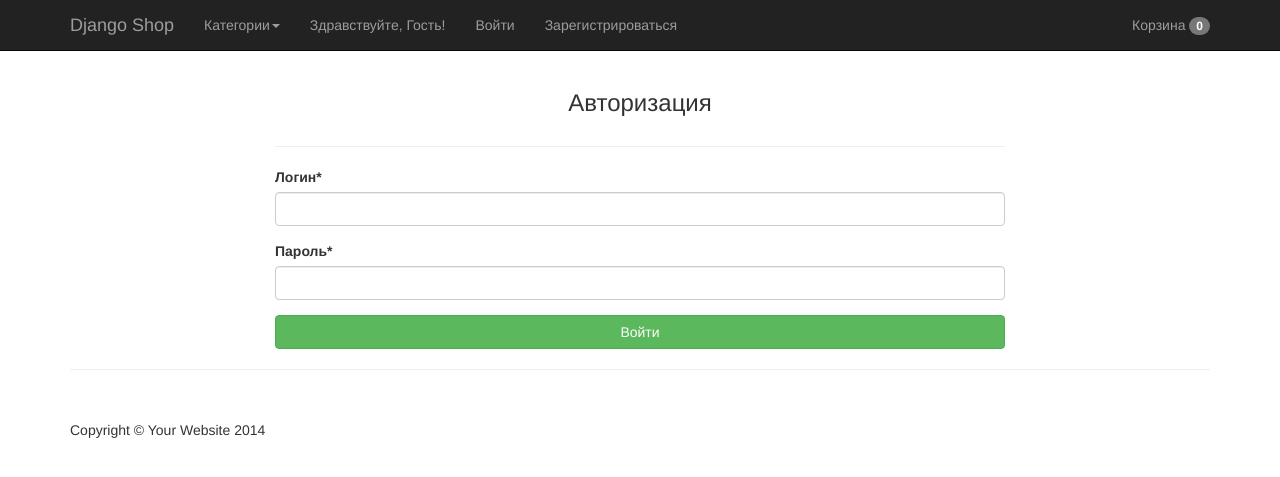
After one commit to freetoyer/djangoshop, a Django app: page /login/ in a window 1280 px wide. The commit adds this page. Shown: the top 477 px of the page. Run offline with Django 3.2, Linux system fonts and the light colour scheme; some libraries are stand-ins or nearby versions.

Commit message:
login and registration

```diff
--- a/djangoshop/eshopapp/forms.py
+++ b/djangoshop/eshopapp/forms.py
@@ -2,6 +2,16 @@
 from django import forms
 from django.utils import timezone
 from django.contrib.auth.models import User
+
+
+class LoginForm(forms.Form):
+    username = forms.CharField()
+    password = forms.CharField(widget=forms.PasswordInput)
+
+    def __init__(self, *args, **kwargs):
+        super(LoginForm, self).__init__(*args, **kwargs)
+        self.fields['username'].label = 'Логин'
+        self.fields['password'].label = 'Пароль'
 
 
 class RegistrationForm(forms.ModelForm):
--- a/djangoshop/eshopapp/templates/base.html
+++ b/djangoshop/eshopapp/templates/base.html
@@ -58,6 +58,12 @@
                     {% if not request.user.is_authenticated %}
                     <li>
                         <p class='navbar-text'>Здравствуйте, Гость!</p>
+                    </li>
+                    <li>
+                        <a href='{% url 'login' %}'>Войти</a>
+                    </li>
+                    <li>
+                        <a href='{% url 'registration' %}'>Зарегистрироваться</a>
                     </li>
                     {% else %}
                     <li>
@@ -139,7 +145,7 @@
 								<h6><strong><a href={{ product.get_absolute_url }}>{{ product }}</a></strong></h6>
                                 <br>
 								{% if request.user.is_authenticated %}<p class='text-center'><a href='#' class='add_to_cart' data-slug='{{ product.slug }}'><button class='btn btn-danger'>Добавить в корзину</button></a></p>{% endif %}
-                                {% if not request.user.is_authenticated %}<p class='text-justify'>Заказывать товар могут только авторизированные пользователи. Пожалуйста, <a href='#'>войдите</a> или <a href='{% url 'registration' %}'>зарегистрируйтесь</a></p>{% endif %}
+                                {% if not request.user.is_authenticated %}<p class='text-justify'>Заказывать товар могут только авторизированные пользователи. Пожалуйста, <a href='{% url 'login' %}'>войдите</a> или <a href='{% url 'registration' %}'>зарегистрируйтесь</a></p>{% endif %}
                             </div>
                         </div>
                     </div>
--- a/djangoshop/eshopapp/templates/category.html
+++ b/djangoshop/eshopapp/templates/category.html
@@ -11,7 +11,7 @@
 <p class='text-center'>Цена: <strong>{{ product.price }}</strong></p>
 {% if request.user.is_authenticated %}<p class='text-center'><a href='#' class='add_to_cart' data-slug='{{ product.slug }}'><button class='btn btn-danger'>Добавить в корзину</button></a></p>{% endif %}
 <br><br>
-{% if not request.user.is_authenticated %}<p class='text-center'>Заказывать товар могут только авторизированные пользователи. Пожалуйста, <a href='#'>войдите</a> или <a href='{% url 'registration' %}'>зарегистрируйтесь</a></p>{% endif %}
+{% if not request.user.is_authenticated %}<p class='text-center'>Заказывать товар могут только авторизированные пользователи. Пожалуйста, <a href='{% url 'login' %}'>войдите</a> или <a href='{% url 'registration' %}'>зарегистрируйтесь</a></p>{% endif %}
 </div>
 {% endfor %}
 </div>
--- /dev/null
+++ b/djangoshop/eshopapp/templates/login.html
@@ -0,0 +1,14 @@
+{% extends 'base.html' %}
+{% load static %}
+{% load crispy_forms_tags %}
+{% block content%}
+<h3 class='text-center'>Авторизация</h3>
+<div class='col-sm-8 col-sm-offset-2'>
+<hr>
+<form action='' method="POST">
+	{% csrf_token %}
+	{{ form|crispy }}
+	<input type='submit' class='btn btn-success btn-block' value='Войти'>
+</form>
+</div>
+{% endblock content %}
--- a/djangoshop/eshopapp/templates/product.html
+++ b/djangoshop/eshopapp/templates/product.html
@@ -13,7 +13,7 @@
 <p>Цена: <strong>{{ product.price }}</strong></p>
 {% if request.user.is_authenticated %}<a href='#' class='add_to_cart' data-slug='{{ product.slug }}'><button class='btn btn-danger'>Добавить в корзину</button></a>{% endif %}
 <br><br>
-{% if not request.user.is_authenticated %}<p class='text-center'>Заказывать товар могут только авторизированные пользователи. Пожалуйста, <a href='#'>войдите</a> или <a href='{% url 'registration' %}'>зарегистрируйтесь</a></p>{% endif %}
+{% if not request.user.is_authenticated %}<p class='text-center'>Заказывать товар могут только авторизированные пользователи. Пожалуйста, <a href='{% url 'login' %}'>войдите</a> или <a href='{% url 'registration' %}'>зарегистрируйтесь</a></p>{% endif %}
 </div>
 <script src='{% static "js/jquery.js" %}'></script>
 <script>
--- a/djangoshop/eshopapp/urls.py
+++ b/djangoshop/eshopapp/urls.py
@@ -12,7 +12,8 @@ from eshopapp.views import (
         order_create_view,
         make_order_view,
         account_view,
-        registration_view
+        registration_view,
+        login_view
         )
 
 urlpatterns = [
@@ -28,5 +29,6 @@ urlpatterns = [
     url(r'^thank_you/$', TemplateView.as_view(template_name='thank_you.html'), name='thank_you'),
     url(r'^account/$', account_view, name='account'),
     url(r'^registration/$', registration_view, name='registration'),
+    url(r'^login/$', login_view, name='login'),
     url(r'^$', base_view, name='base'),
 ]
--- a/djangoshop/eshopapp/views.py
+++ b/djangoshop/eshopapp/views.py
@@ -1,8 +1,9 @@
 from django.shortcuts import render
-from eshopapp.models import Category, Product, CartItem, Cart, Order
 from django.core.urlresolvers import reverse
 from django.http import HttpResponseRedirect, JsonResponse
-from eshopapp.forms import OrderForm, RegistrationForm
+from django.contrib.auth import login, authenticate
+from eshopapp.models import Category, Product, CartItem, Cart, Order
+from eshopapp.forms import OrderForm, RegistrationForm, LoginForm
 
 
 def base_view(request):
@@ -225,8 +226,38 @@ def account_view(request):
 def registration_view(request):
     form = RegistrationForm(request.POST or None)
     if form.is_valid():
-        return HttpResponseRedirect(reverse('base'))
+        new_user = form.save(commit=False)
+        username = form.cleaned_data['username']
+        password = form.cleaned_data['password']
+        first_name = form.cleaned_data['first_name']
+        last_name = form.cleaned_data['last_name']
+        email = form.cleaned_data['email']
+        new_user.username = username
+        new_user.set_password(password)
+        new_user.first_name = first_name
+        new_user.last_name = last_name
+        new_user.email = email
+        new_user.save()
+        login_user = authenticate(username=username, password=password)
+        if login_user:
+            login(request, login_user)
+            return HttpResponseRedirect(reverse('base'))
     context = {
         'form': form
     }
     return render(request, 'registration.html', context)
+
+
+def login_view(request):
+    form = LoginForm(request.POST or None)
+    if form.is_valid():
+        username = form.cleaned_data['username']
+        password = form.cleaned_data['password']
+        login_user = authenticate(username=username, password=password)
+        if login_user:
+            login(request, login_user)
+            return HttpResponseRedirect(reverse('base'))
+    context = {
+        'form': form
+    }
+    return render(request, 'login.html', context)
```
Also changed, not shown: djangoshop/db.sqlite3, 1 other file.
